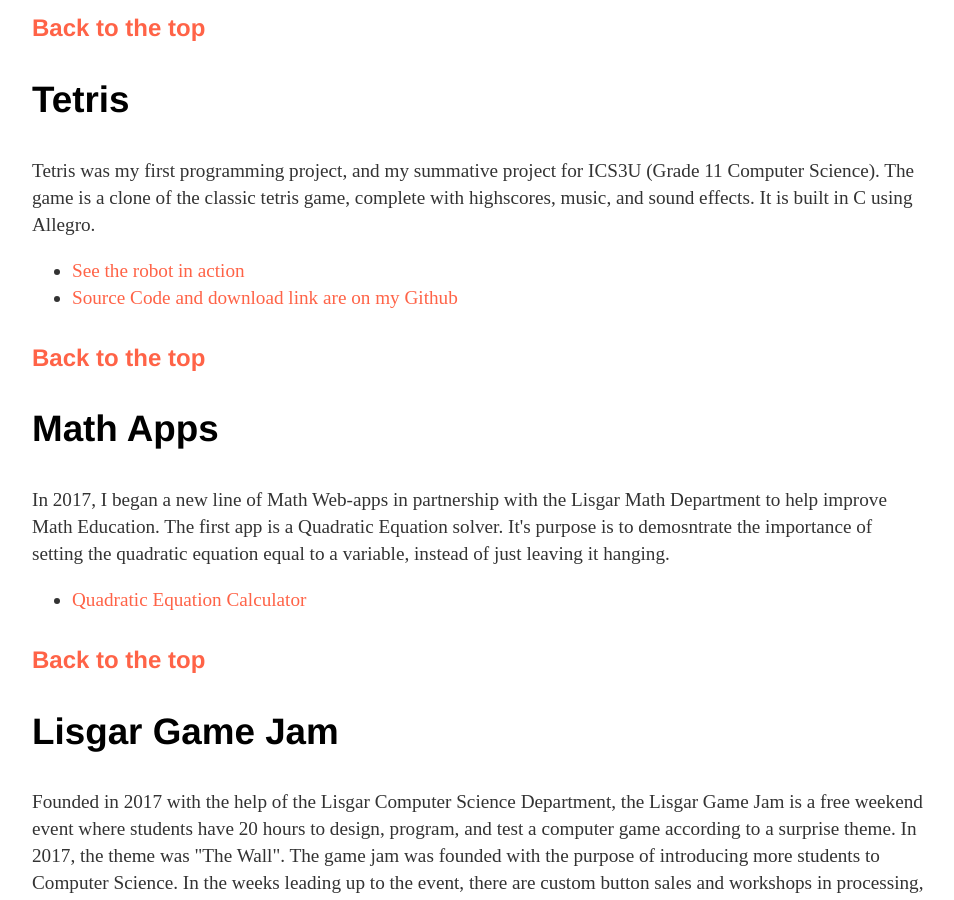
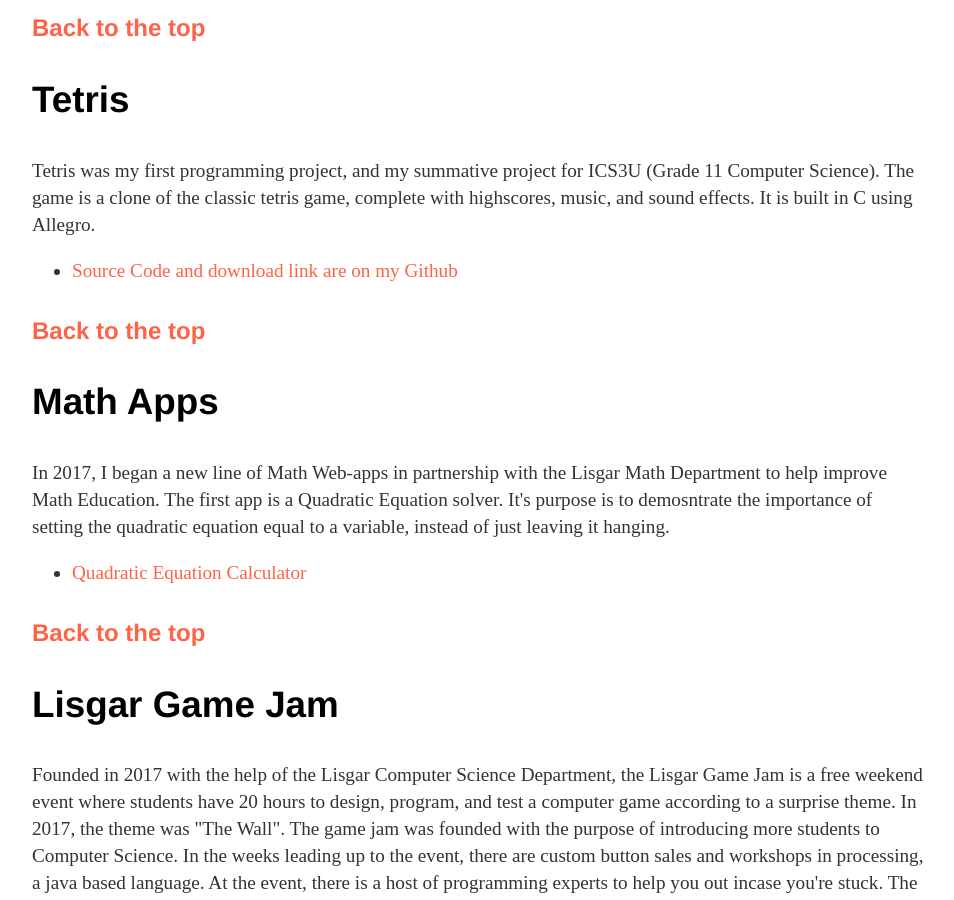
Before and after one commit to charlesyz/charlesyz.github.io-ARCHIVE, a Jekyll site: the page built from projects/index.html, in a window 1280 px wide and 900 px high, scrolled down 1846 px. Shown: the whole window, without its empty margins (160-1114 px from the left). Built offline with Jekyll 4.4.1, drawn with Linux system fonts in a browser that asks for light colours.

```diff
--- a/projects/index.html
+++ b/projects/index.html
@@ -49,8 +49,7 @@ title: Charles Zhang - Projects
             <h3 id="tetris">Tetris</h3>
             <p> Tetris was my first programming project, and my summative project for ICS3U (Grade 11 Computer Science). The game is a clone of the classic tetris game, complete with highscores, music, and sound effects. It is built in C using Allegro.</p>
             <ul>
-                <li><a href="https://www.youtube.com/watch?v=Wte0R6b4lrs">See the robot in action</a></li>
-                <li><a href="https://github.com/charlesyz/MazeBot">Source Code and download link are on my Github</a></li>
+                <li><a href="https://github.com/charlesyz/tetris">Source Code and download link are on my Github</a></li>
             </ul>
              <h4><a href="#top"> Back to the top </a></h4>
 
```
